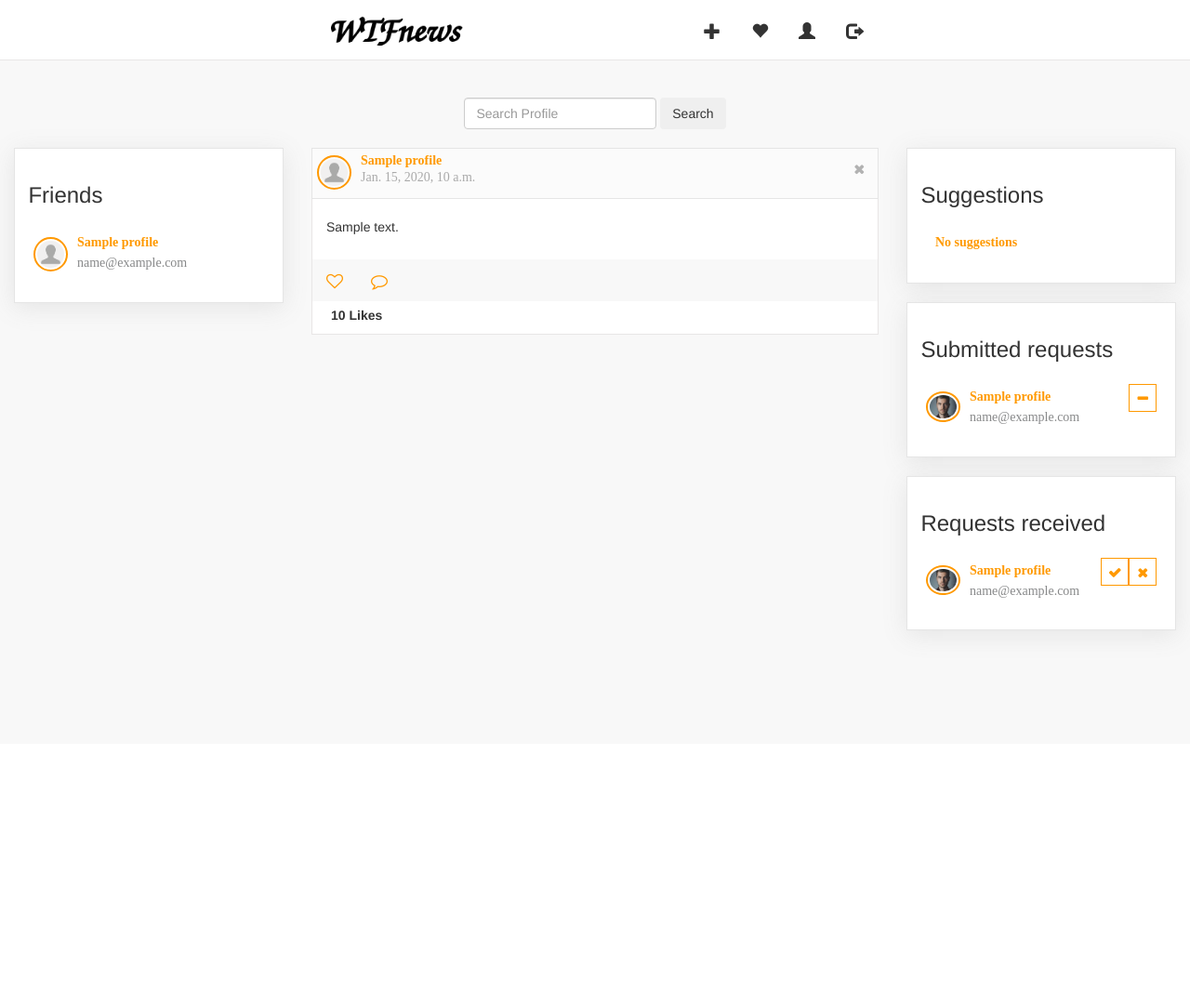
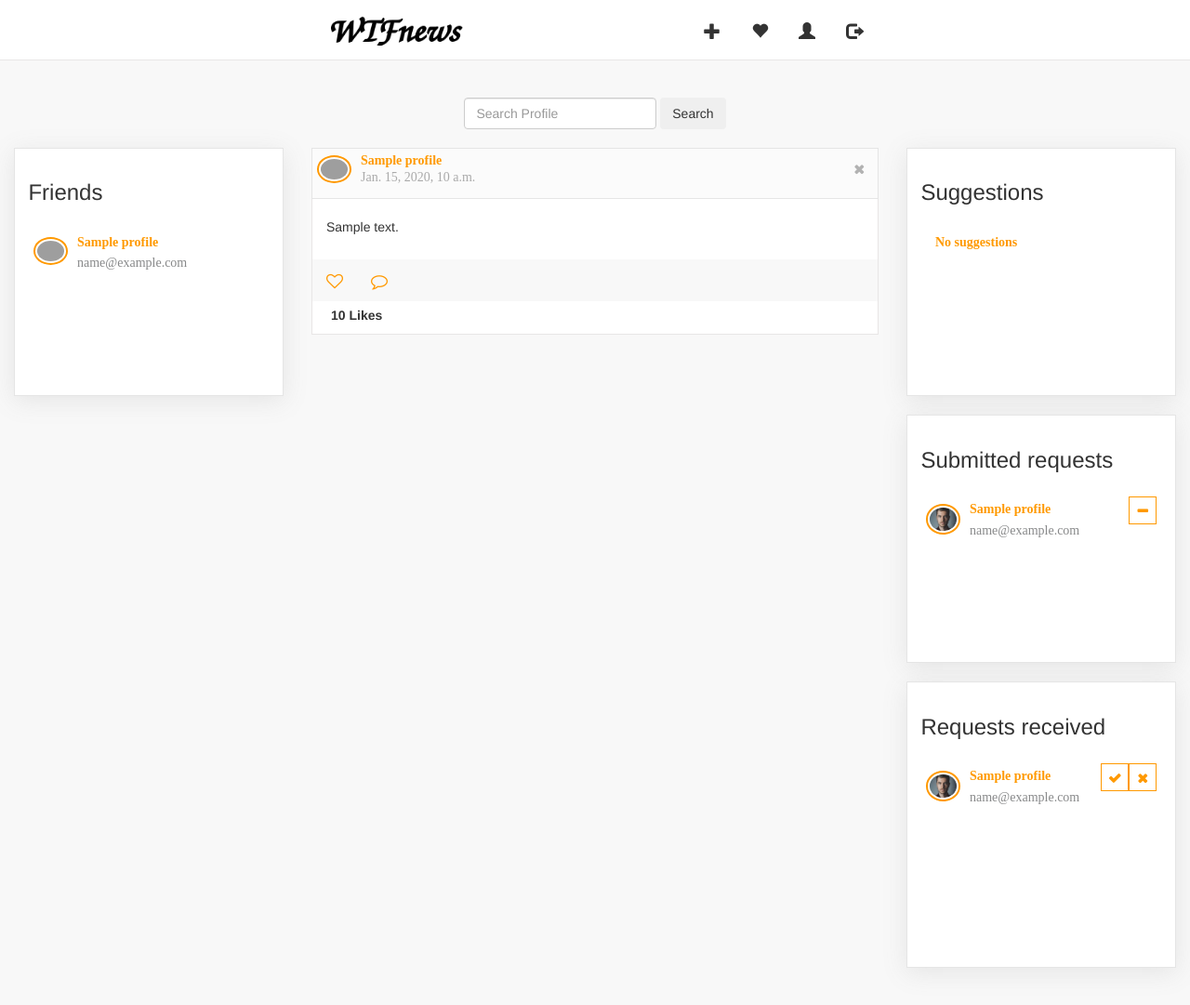
Before and after one commit to vikvik98/ProjetoFinalPi, a Django app: page / in a window 1280 px wide. Shown: the whole page at 93% size. Before the commit the page ends 691 px from the top, so only its background shows below. Run offline with Django 3.2, Linux system fonts and the light colour scheme; a user stored in the database is signed in; tables that the repository leaves empty hold one stand-in row (values such as "Sample post"); some libraries are stand-ins or nearby versions; grey boxes are pictures that could not be loaded.

Commit message:
Fix layout

```diff
--- a/WTFnews/perfil/templates/index.html
+++ b/WTFnews/perfil/templates/index.html
@@ -11,17 +11,18 @@
         <div class="row">
             <aside class="col-xs-12 col-md-3">
                 <div class="profile-box full-width">
-                    <div class="profiles-list">
                     <div class="profile-title">
                         <h3>Friends</h3>
                     </div>
+                    <div class="profiles-list" style="overflow-y:scroll; height: 180px">
+
                         {% if logged_profile_friends %}
                         {% for profile in logged_profile_friends %}
                         <div class="profile-body">
                             <a href="{% url 'show_profile' profile.id %}">
                                 <img alt="Image"
                                      class="img img-responsive img-circle"
-                                     src="{% static 'perfil/assets/img/default.png' %}">
+                                     src="{% static 'perfil/assets/img/profile.png' %}">
                                 <div class="name-box">
                                     <h4>{{ profile.name }}</h4>
                                     <span>{{ profile.user.email }}</span>
@@ -50,7 +51,7 @@
                                 <div class="post-body">
                                     <a href="{% url 'show_profile' post.profile.id %}">
                                         <img alt="Image" class="img img-responsive img-circle"
-                                             src="{% static 'perfil/assets/img/default.png' %}">
+                                             src="{% static 'perfil/assets/img/profile.png' %}">
                                         <div class="name-box">
                                             <h4>{{ post.profile.name }}</h4>
                                             <span>{{ post.date }}</span>
@@ -86,14 +87,19 @@
                 </div>
             </div>
             <aside class="col-xs-12 col-md-3">
-                <div class="profile-box full-width">
-                    <div class="profiles-list">
-                        <div class="profile-title">
+
+                <div class="profile-box full-width" >
+                    <div class="profile-title" >
                         <h3>Suggestions</h3>
+
                     </div>
+
+                    <div class="profiles-list" style="overflow-y:scroll; height: 180px" >
+
                         {% if suggested_profiles %}
                         {% for profile in suggested_profiles %}
-                        <div class="profile-body">
+
+                        <div class="profile-body" >
                             <a href="{% url 'show_profile' profile.id %}">
                                 <img alt="Image"
                                      class="img img-responsive img-circle"
@@ -116,13 +122,14 @@
                     </div>
                 </div>
                 <div class="profile-box full-width">
-                    <div class="profiles-list">
                     <div class="profile-title">
                             <h3>Submitted requests</h3>
                         </div>
+                    <div class="profiles-list" style="overflow-y:scroll; height: 180px">
+
                         {% if sent_invitations %}
                         {% for invitation in sent_invitations %}
-                        <div class="profile-body">
+                        <div class="profile-body" >
                             <a href="{% url 'show_profile' invitation.guest.id %}">
                                 <img alt="Image"
                                      class="img img-responsive img-circle"
@@ -145,10 +152,11 @@
                     </div>
                 </div>
                 <div class="profile-box full-width">
-                    <div class="profiles-list">
                     <div class="profile-title">
                         <h3>Requests received</h3>
                     </div>
+                    <div class="profiles-list" style="overflow-y:scroll; height: 220px">
+
                         {% if received_invitations %}
                         {% for invitation in received_invitations %}
                         <div class="profile-body">
```
Also changed, not shown: WTFnews/perfil/templates/loged_profile.html (+4 -4 lines), WTFnews/perfil/templates/search_profile.html (+33 -4 lines). Lines whose indentation alone changed are shown as unchanged.
